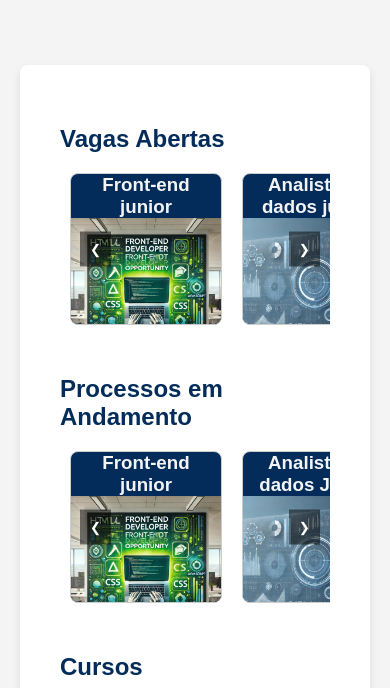
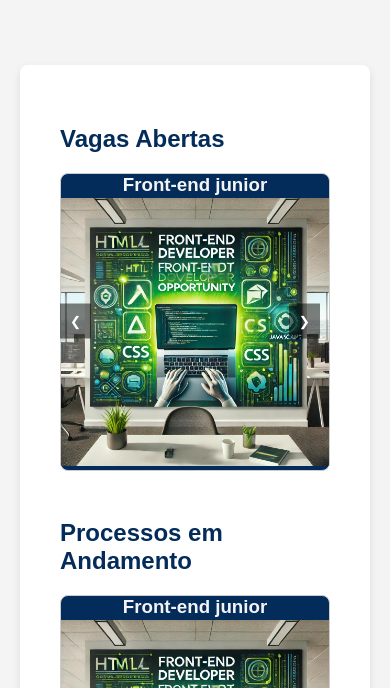
Before and after one commit to ABrunoMS/desafio-PSI-Educar-games, a website: page src/main.html in a window 390 px wide. Shown: the part 85-773 px from the top of the page. Drawn offline with Linux system fonts and the light colour scheme; a web font is replaced by a local one.

Commit message:
Melhora responsividade do carrosel de imagens

```diff
--- a/src/script.js
+++ b/src/script.js
@@ -24,7 +24,9 @@ function initializeCarousel() {
         const carousel = container.querySelector('.carousel');
 
         // Captura a largura do primeiro card
-        const cardWidth = carousel.querySelector('.card').getBoundingClientRect().width + 20;
+        const cardWidth = carousel.querySelector('.card').getBoundingClientRect().width;
+        const gap = parseFloat(getComputedStyle(carousel).gap) || 0;
+        const cardOffset = cardWidth + gap;
         let currentIndex = 0;
 
         const isSmallScreen = window.innerWidth < 990;
@@ -32,8 +34,8 @@ function initializeCarousel() {
         if (isSmallScreen) {
             prevButton.style.display = 'block';
             nextButton.style.display = 'block';
-            carousel.style.transform = `translateX(-${currentIndex * cardWidth}px)`;
-            setupCarouselNavigation(container, carousel, cardWidth);
+            carousel.style.transform = `translateX(-${currentIndex * cardOffset}px)`;
+            setupCarouselNavigation(container, carousel, cardOffset);
         } else {
             prevButton.style.display = 'none';
             nextButton.style.display = 'none';
@@ -42,25 +44,25 @@ function initializeCarousel() {
     });
 }
 
-function setupCarouselNavigation(container, carousel, cardWidth) {
+function setupCarouselNavigation(container, carousel, cardOffset) {
     const prevButton = container.querySelector('.prev');
     const nextButton = container.querySelector('.next');
     let currentIndex = 0;
 
     // Calcula o número máximo de slides com base no tamanho do container e do card
-    const maxIndex = Math.max(0, carousel.children.length - Math.floor(container.offsetWidth / cardWidth));
+    const maxIndex = Math.max(0, carousel.children.length - Math.floor(container.offsetWidth / cardOffset));
 
     prevButton.addEventListener('click', () => {
         if (currentIndex > 0) {
             currentIndex-=1;
-            carousel.style.transform = `translateX(-${currentIndex * cardWidth}px)`;
+            carousel.style.transform = `translateX(-${currentIndex * cardOffset}px)`;
         }
     });
 
     nextButton.addEventListener('click', () => {
         if (currentIndex < maxIndex) {
             currentIndex+=1;
-            carousel.style.transform = `translateX(-${currentIndex * cardWidth}px)`;
+            carousel.style.transform = `translateX(-${currentIndex * cardOffset}px)`;
         } else {
             currentIndex = 0;
             carousel.style.transform = `translateX(0px)`; // Reseta a posição do carrossel
--- a/src/style.css
+++ b/src/style.css
@@ -112,12 +112,20 @@ body {
     align-items: center;
     padding: 10px 0px;
     overflow: hidden;
+    width: 100%;
 }
 
 .carousel {
     display: flex;
     transition: transform 0.5s ease-in-out;
+    gap: 20px;
+
     }
+
+.card-container{
+    flex: 1 0 auto;
+    max-width: calc(100% / 3 - 20px);
+}
 
 .card-container h3 {
     justify-content: flex-start;
@@ -125,14 +133,18 @@ body {
 }
 
 .card {
+    display: flex;
+    flex-direction: column;
+    flex: 1 0 auto;
+    justify-content: space-between;
     text-align: center;
     border: 1px solid #ccc;
     background-color: #032C5A;
     overflow: hidden;
     border-radius: 8px;
-    margin: 0 10px;
-    width: 250px;
-    height: 250px;
+    margin: 0;
+    max-width: 100%;
+    height: 100%;
 }
 
 .card h3{
@@ -141,7 +153,7 @@ body {
 
 .card img {
     width: 100%;
-    height: 100%;
+    height: auto;
     object-fit: cover;
 }
 
@@ -157,9 +169,6 @@ body {
     z-index: 100;
 }
 
-.prev {
-    left: 20px;
-}
 
 .next {
     right: 10px;
@@ -182,20 +191,45 @@ body {
 
 /* Em telas menores, ativar navegação */
 @media (max-width: 909px) {
-    .prev, .next {
-        display: block;
-    }
+
     .main-container {
         margin: 150px 20px;
     }
+    .card-container {
+        max-width: calc(100% / 2 - 20px); /* Dois cards por vez */
+    }
 
 }
-/* Diminui tamanho dos cards em telas menores*/
-@media (max-width: 402px) {
-    .card{
-        width: 150px;
-        height: 150px;
+
+@media (max-width: 600px) {
+
+    .card-container {
+        max-width: calc(100% - 20px); /* Apenas um card por vez */
     }
+
+}
+
+@media (max-width: 600px) {
+
+    .section-container {
+        min-width: 0;
+    }
+
+}
+
+@media (max-width: 424px) {
+
+     .carousel {
+        gap: 10px;
+        width: 100%;
+    }
+
+    .card-container {
+        width: 100%;
+        max-width: none;
+    }
+
+
 }
 
 /*Estilos da página Vagas*/
```
Also changed, not shown: src/frontCurse.html (+1 -1 lines).
